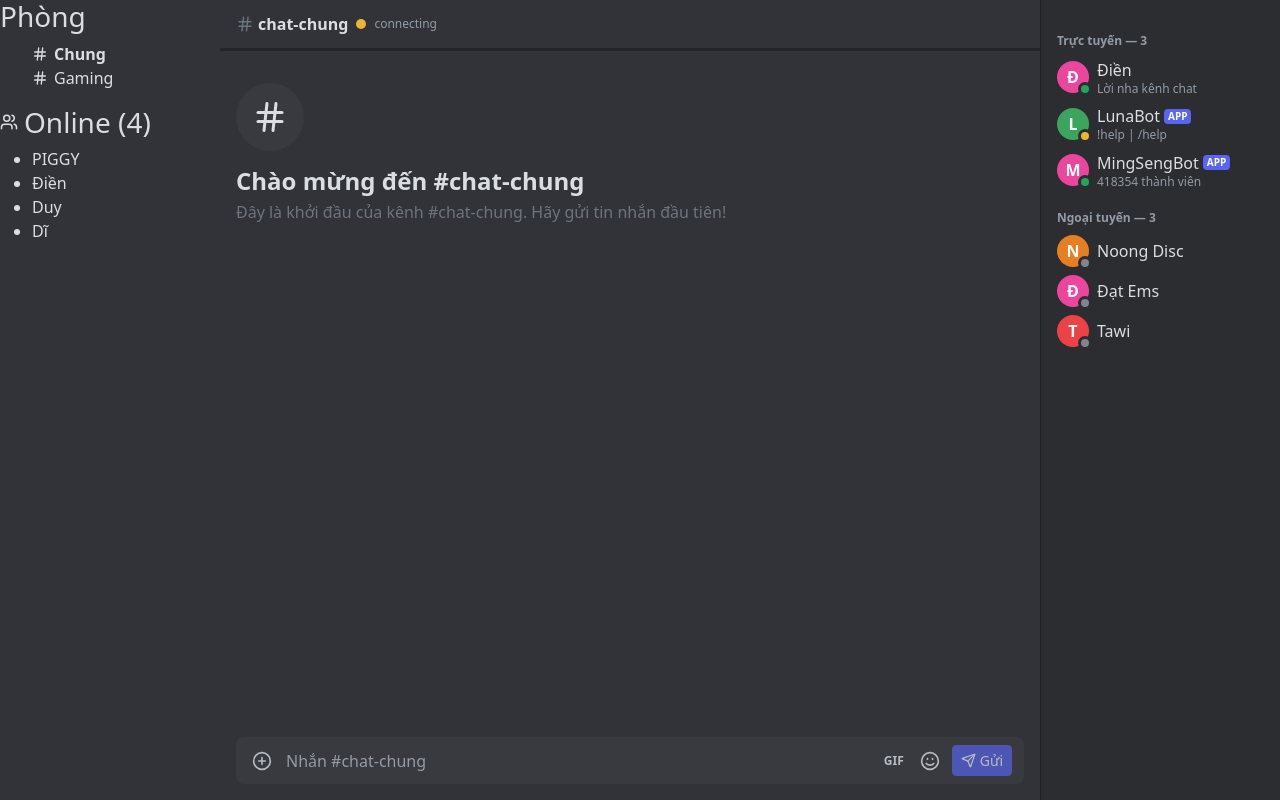
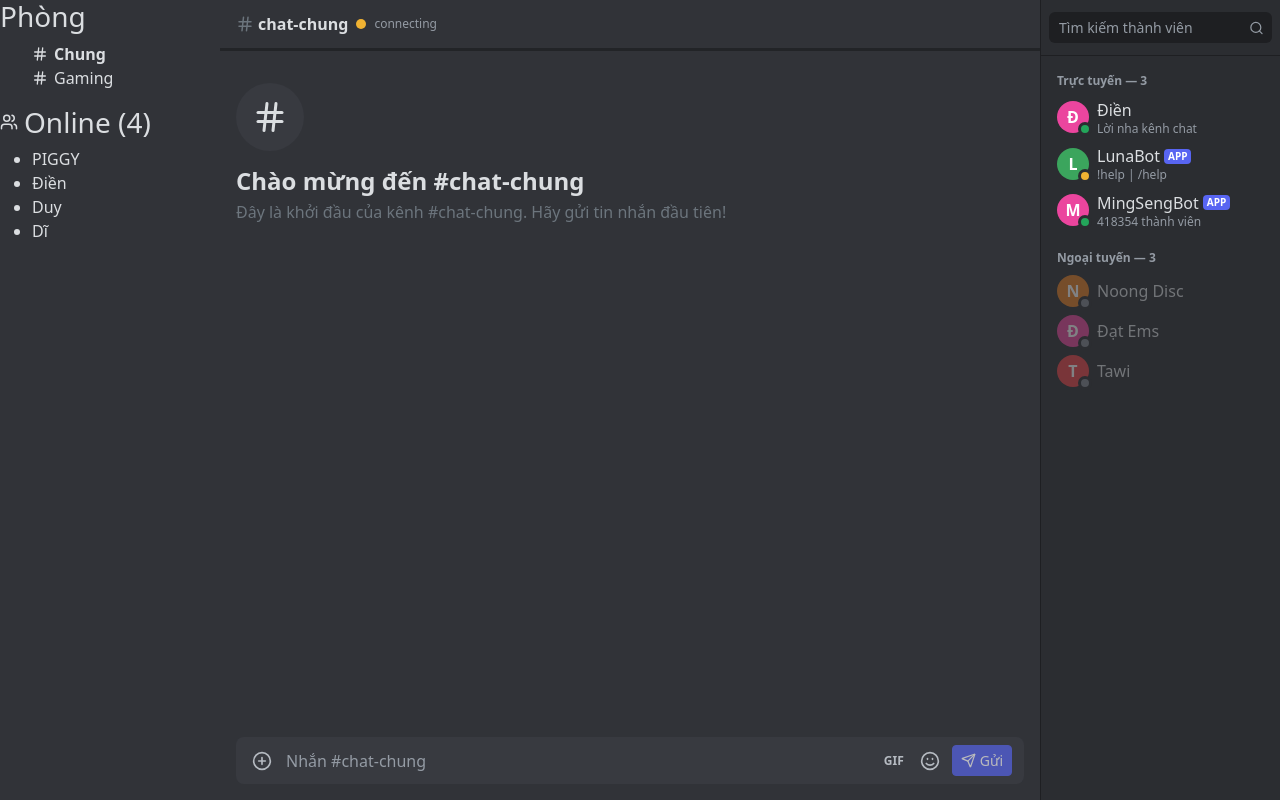
Before and after one commit to nguyenvandiennlu/Nhom69_LTFE, a React (Vite) app: page /chat in a window 1280 px wide. Built offline with nearby package versions, Linux system fonts and the light colour scheme; no server answers.

Commit message:
Function - Danh sách thành viên - Done - thanh tìm kiếm

```diff
--- a/src/components/MemberItem.tsx
+++ b/src/components/MemberItem.tsx
@@ -8,7 +8,7 @@ export default function MemberItem({ member }: Props) {
     const colorIndex = member.name.charCodeAt(0) % 5;
 
     return (
-        <div className="member d-flex align-items-center gap-2 px-2 py-1">
+        <div className={`member d-flex align-items-center gap-2 px-2 py-1 ${member.status === 'offline' ? 'member--offline' : ''}`}>
             <div className={`member__avatar member__avatar--${colorIndex}`}>
                 {member.name.charAt(0).toUpperCase()}
                 <span className={`member__dot member__dot--${member.status}`}></span>
--- a/src/components/MemberList.tsx
+++ b/src/components/MemberList.tsx
@@ -1,5 +1,6 @@
 import { mockMembers } from '../types/TempMember';
 import MemberItem from './MemberItem';
+import { Search } from 'lucide-react';
 
 export default function MemberList() {
     const onlineMembers = mockMembers.filter((m) => m.status !== 'offline');
@@ -7,6 +8,15 @@ export default function MemberList() {
 
     return (
         <aside className="member-list">
+            <div className="member-list__search">
+                <div className="member-list__search-box d-flex align-items-center">
+                    <input
+                        className="member-list__search-input flex-grow-1"
+                        placeholder="Tìm kiếm thành viên"
+                    />
+                    <Search size={16} />
+                </div>
+            </div>
             <div className="member-list__group-title">
                 Trực tuyến — {onlineMembers.length}
             </div>
--- a/src/styles/main.scss
+++ b/src/styles/main.scss
@@ -207,10 +207,43 @@ $dis-input: #383a40;
     color: #949ba4;
     padding: 16px 8px 4px;
   }
+  &__search {
+    margin: -16px -8px 0;
+    padding: 12px 8px;
+    border-bottom: 1px solid rgba(0, 0, 0, 0.3);
+  }
+  &__search-box {
+    background: $dis-rail;
+    border-radius: 6px;
+    padding: 4px 8px;
+    color: #949ba4;
+  }
+  &__search-input {
+    background: transparent;
+    border: none;
+    outline: none;
+    color: #dbdee1;
+    font-size: 14px;
+    min-width: 0;
+    &::placeholder {
+      color: #949ba4;
+    }
+  }
 }
 
 // MemberItem.tsx
 .member {
+  border-radius: 4px;
+  cursor: pointer;
+  &:hover {
+    background: rgba(255, 255, 255, 0.06);
+  }
+  &--offline {
+    opacity: 0.4;
+    &:hover {
+      opacity: 1;
+    }
+  }
   &__avatar {
     position: relative;
     width: 32px;
```
